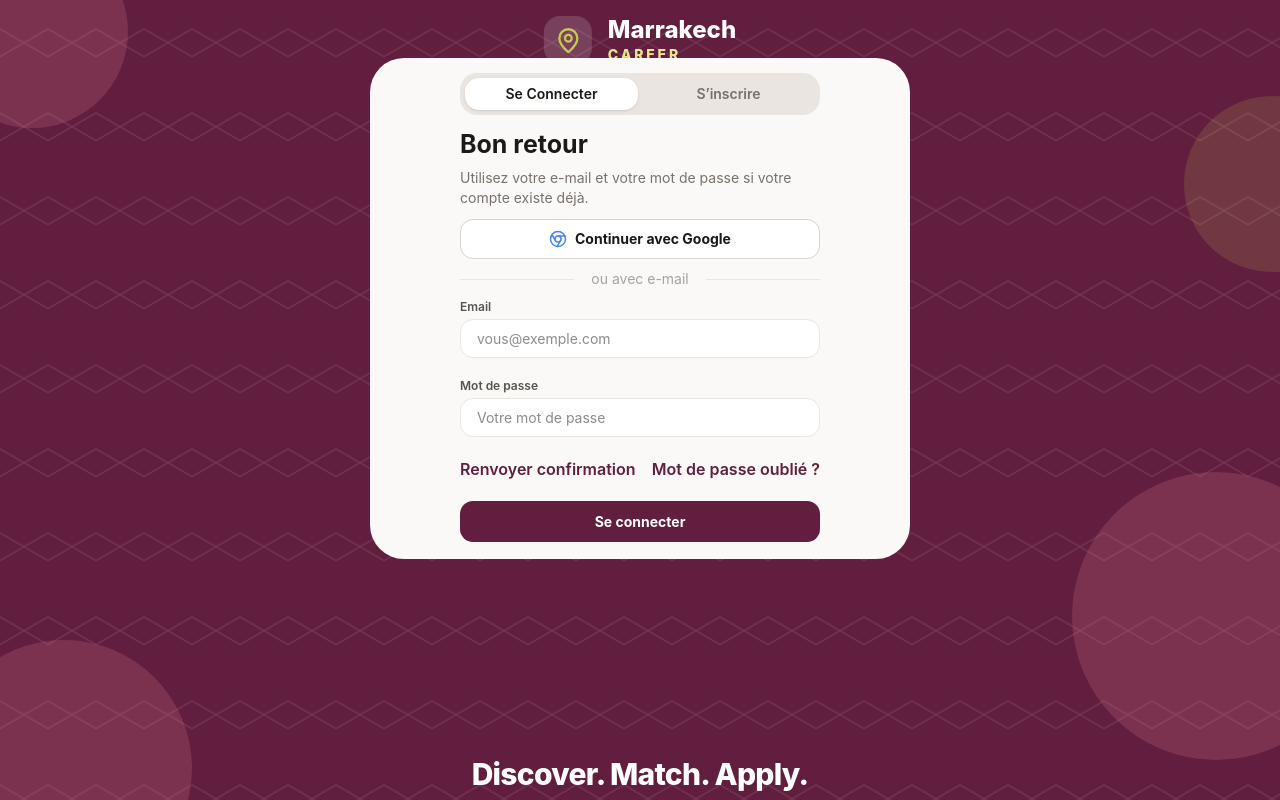
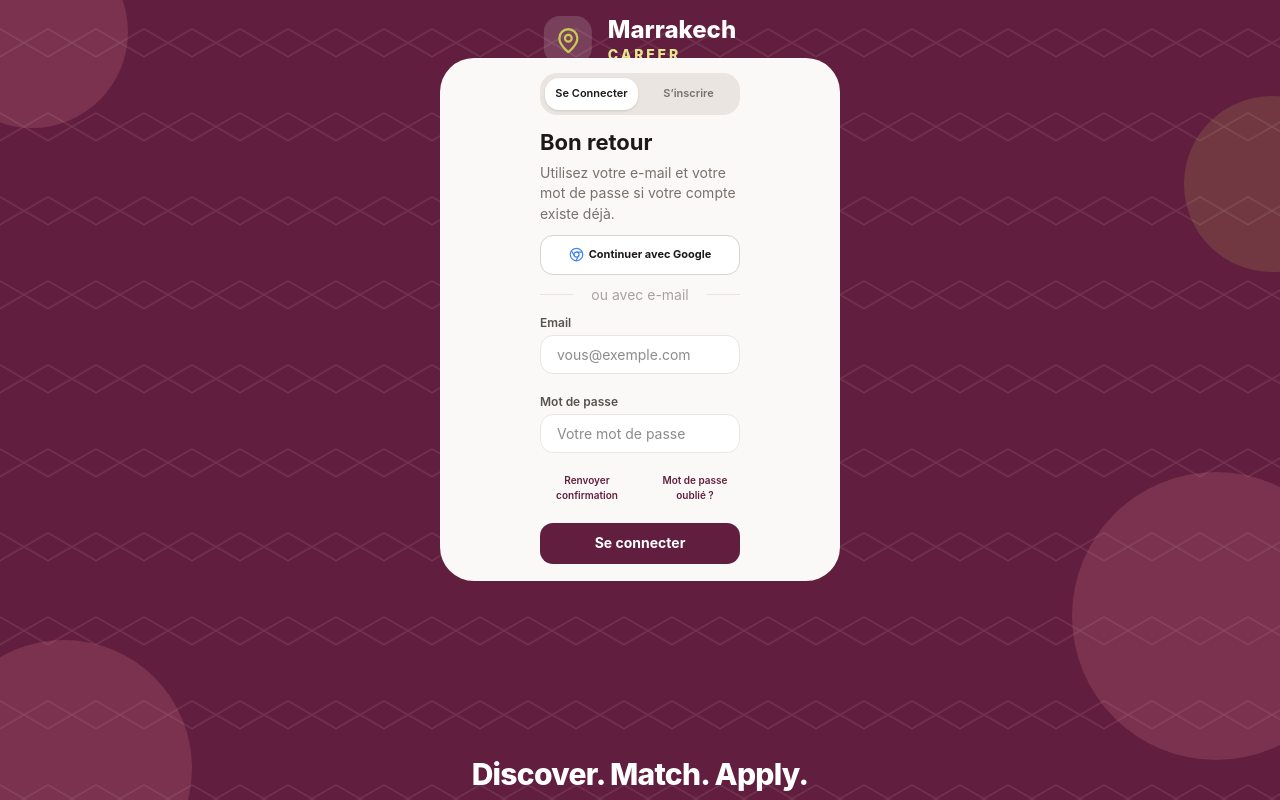
Before and after one commit to saralamlih077-beep/marrakech-career, a React (Vite) app: page / in a window 1280 px wide. Built offline with nearby package versions, Linux system fonts and the light colour scheme; no server answers; the database is empty.

Commit message:
Set compact 400px login card

```diff
--- a/src/app/screens/LoginScreen.css
+++ b/src/app/screens/LoginScreen.css
@@ -5,14 +5,14 @@
 /* La carte garde toujours le format étroit de la maquette sur ordinateur. */
 @media (min-width: 651px) {
   .login-card {
-    width: min(540px, calc(100% - 32px)) !important;
+    width: min(400px, calc(100% - 24px)) !important;
     flex: none !important;
-    padding-left: 90px !important;
-    padding-right: 90px !important;
+    padding-left: 100px !important;
+    padding-right: 100px !important;
   }
 
   .login-card-content {
-    max-width: 360px !important;
+    max-width: 200px !important;
   }
 }
 
@@ -46,9 +46,15 @@
     margin-bottom: 11px !important;
   }
 
+  .login-tabs button {
+    font-size: 11px !important;
+    padding-left: 4px !important;
+    padding-right: 4px !important;
+  }
+
   .login-title {
     margin-bottom: 4px !important;
-    font-size: 25px !important;
+    font-size: 22px !important;
   }
 
   .login-intro {
@@ -58,6 +64,13 @@
 
   .login-google {
     height: 40px !important;
+    gap: 5px !important;
+    font-size: 11px !important;
+  }
+
+  .login-google svg {
+    width: 15px !important;
+    height: 15px !important;
   }
 
   .login-divider {
@@ -82,6 +95,10 @@
     margin-bottom: 10px !important;
   }
 
+  .login-links button {
+    font-size: 10px !important;
+  }
+
   .login-submit {
     height: 41px !important;
   }
```
